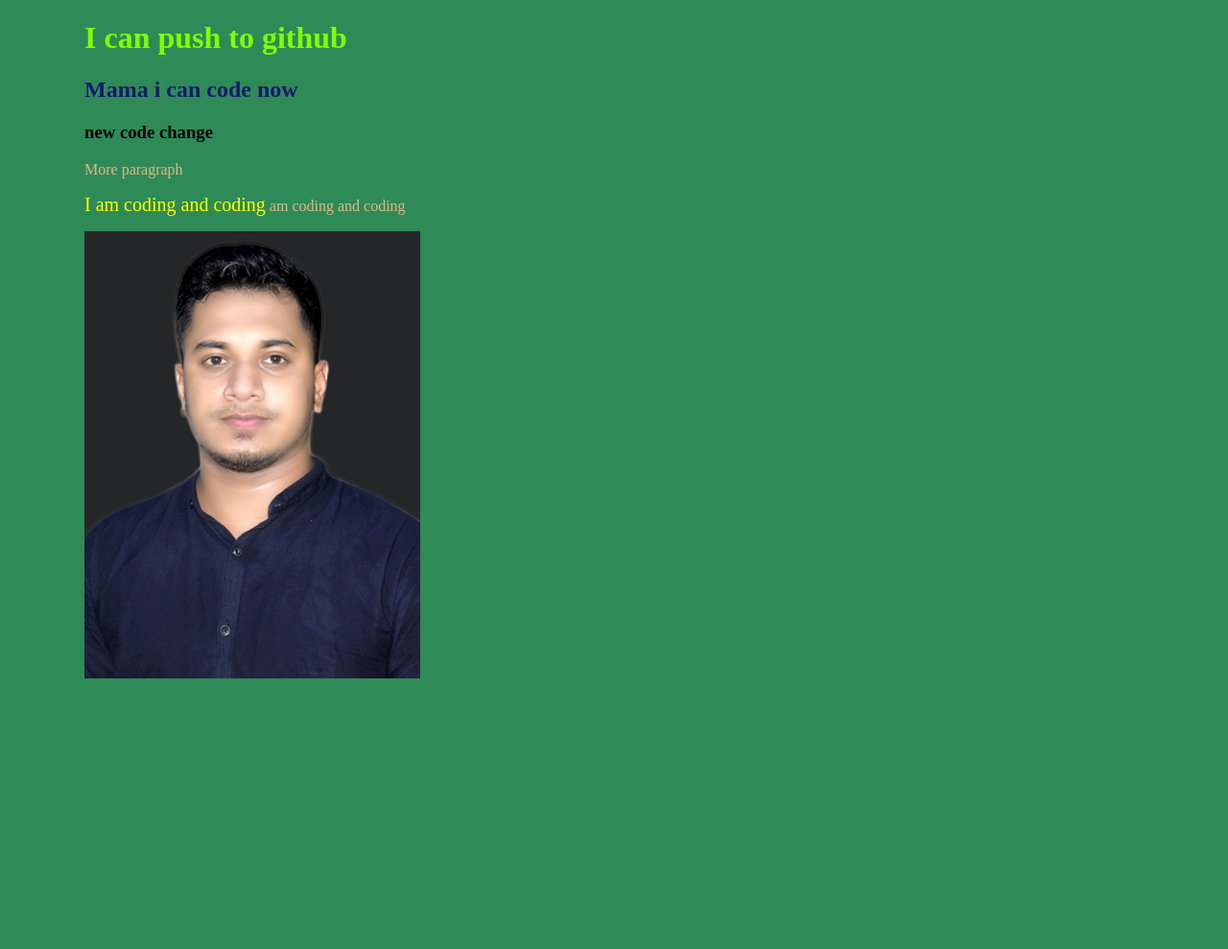
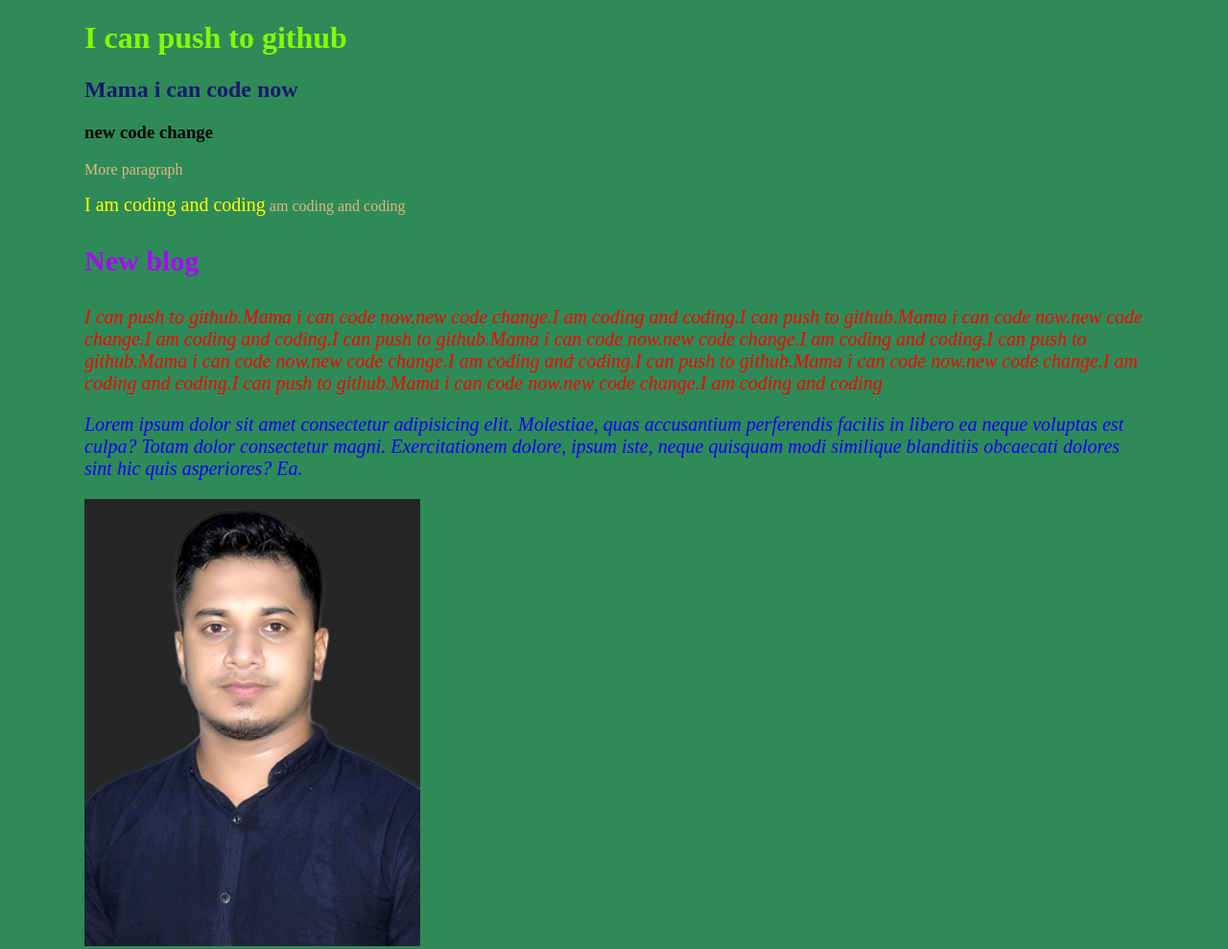
Before and after one commit to Si-tajin0/second-repo, a plain HTML site: page index.html in a window 1280 px wide. Shown: the whole page at 96% size. Before the commit the page ends 829 px from the top, so only its background shows below. Drawn offline with Linux system fonts and the light colour scheme.

Commit message:
added somethin

```diff
--- a/index.html
+++ b/index.html
@@ -13,6 +13,11 @@
     <h3>new code change</h3>
     <p>More paragraph</p>
      <p><span>I am coding and coding</span> am coding and coding</p>
+     <div>
+         <h3>New blog</h3>
+         <p>I can push to github.Mama i can code now.new code change.I am coding and coding.I can push to github.Mama i can code now.new code change.I am coding and coding.I can push to github.Mama i can code now.new code change.I am coding and coding.I can push to github.Mama i can code now.new code change.I am coding and coding.I can push to github.Mama i can code now.new code change.I am coding and coding.I can push to github.Mama i can code now.new code change.I am coding and coding</p>
+         <p class="lorem">Lorem ipsum dolor sit amet consectetur adipisicing elit. Molestiae, quas accusantium perferendis facilis in libero ea neque voluptas est culpa? Totam dolor consectetur magni. Exercitationem dolore, ipsum iste, neque quisquam modi similique blanditiis obcaecati dolores sint hic quis asperiores? Ea.</p>
+     </div>
      <img src="DSC_03106-removebg-preview.png" alt="image">
 </body>
 </html>
--- a/style.css
+++ b/style.css
@@ -16,3 +16,17 @@ p span{
     font-size: 20px;
     color:yellow;
 }
+div p{
+    font-size: 20px;
+    color:red;
+    font-style: italic;
+}
+div h3{
+    font-size: 30px;
+    font-weight: 900;
+    color: rgb(165, 9, 255);
+}
+div p.lorem{
+    color: rgb(17, 0, 255);
+    font-style: oblique;
+}
```
